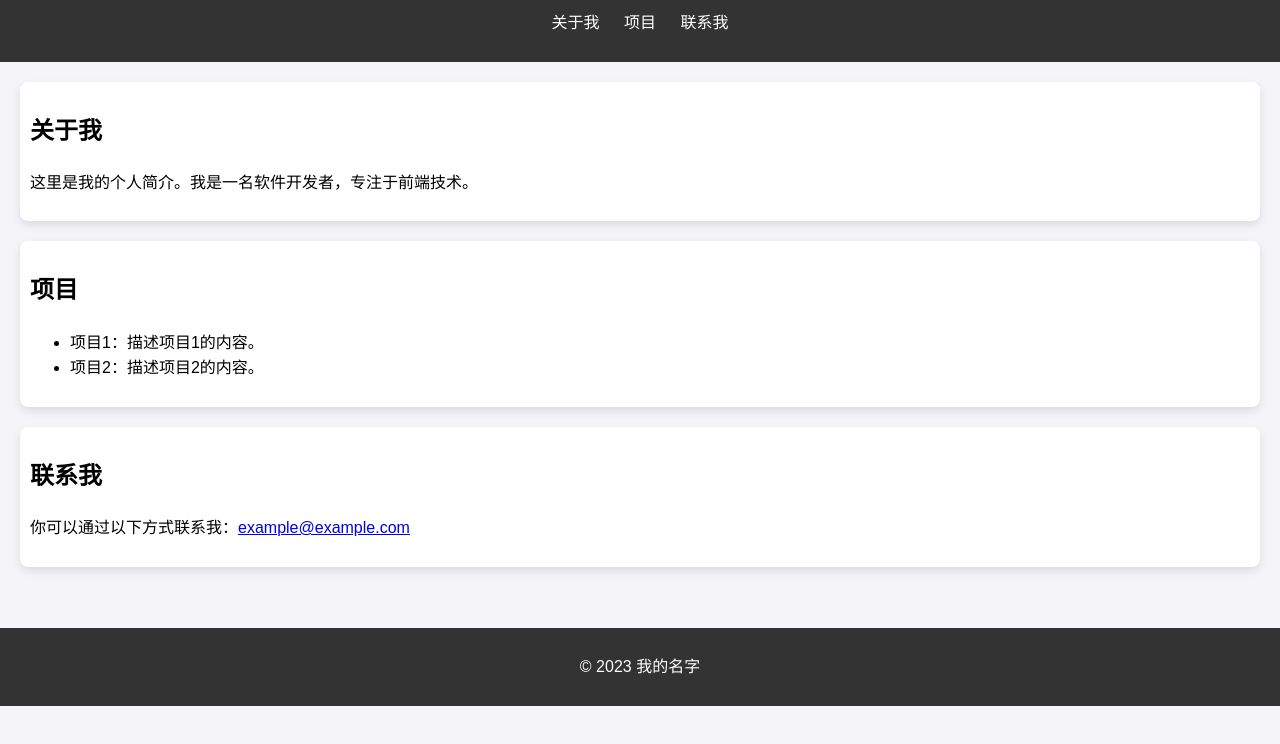
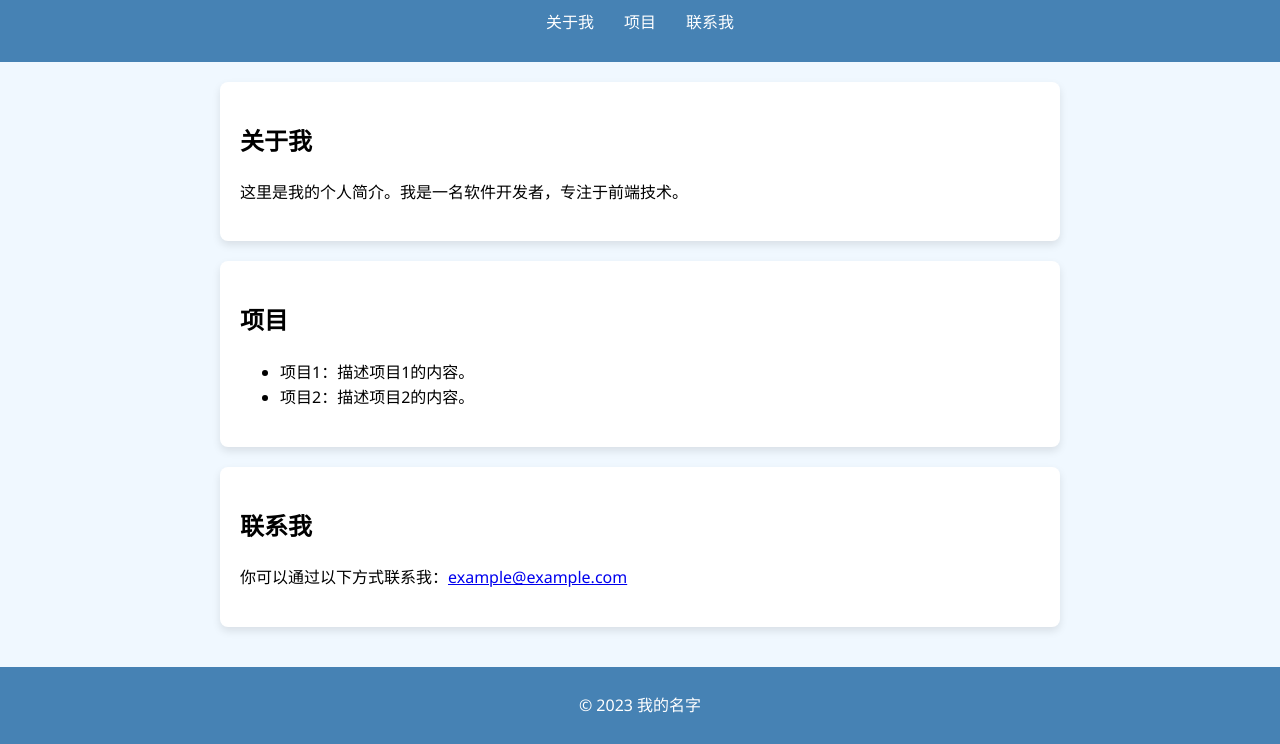
Before and after one commit to 0xfzyy/Introduction_website, a plain HTML site: page index.html in a window 1280 px wide. Shown: the part 94-838 px from the top of the page. Before the commit the page ends 800 px from the top, so only its background shows below. Drawn offline with Linux system fonts and the light colour scheme.

Commit message:
styles.css

```diff
--- a/styles.css
+++ b/styles.css
@@ -1,14 +1,17 @@
 body {
-    font-family: Arial, sans-serif;
+    font-family: 'Segoe UI', Tahoma, Geneva, Verdana, sans-serif;
     line-height: 1.6;
     margin: 0;
     padding: 0;
-    background-color: #f4f4f9;
+    background-color: #f0f8ff;
     transition: background-color 0.5s;
+    display: flex;
+    flex-direction: column;
+    min-height: 100vh;
 }
 
 header {
-    background-color: #333;
+    background-color: #4682b4;
     color: #fff;
     padding: 10px 0;
     text-align: center;
@@ -20,11 +23,12 @@ header {
 nav ul {
     list-style: none;
     padding: 0;
+    display: flex;
+    justify-content: center;
 }
 
 nav ul li {
-    display: inline;
-    margin: 0 10px;
+    margin: 0 15px;
 }
 
 nav ul li a {
@@ -38,38 +42,42 @@ nav ul li a:hover {
 }
 
 main {
+    flex: 1;
     padding: 20px;
-    opacity: 0;
-    transform: translateY(20px);
-    animation: fadeIn 1s forwards;
+    display: flex;
+    flex-direction: column;
+    align-items: center;
 }
 
 section {
     margin-bottom: 20px;
-    padding: 10px;
+    padding: 20px;
     background-color: #fff;
     border-radius: 8px;
     box-shadow: 0 4px 8px rgba(0, 0, 0, 0.1);
-    transition: transform 0.3s;
+    transition: transform 0.3s, background-color 0.3s;
+    width: 100%;
+    max-width: 800px;
 }
 
 section:hover {
     transform: scale(1.05);
+    background-color: #e6f7ff;
 }
 
 footer {
-    background-color: #333;
+    background-color: #4682b4;
     color: #fff;
     text-align: center;
     padding: 10px 0;
-    position: fixed;
-    width: 100%;
-    bottom: 0;
 }
 
-@keyframes fadeIn {
-    to {
-        opacity: 1;
-        transform: translateY(0);
+@media (max-width: 600px) {
+    nav ul {
+        flex-direction: column;
+    }
+
+    nav ul li {
+        margin: 10px 0;
     }
 }
```
